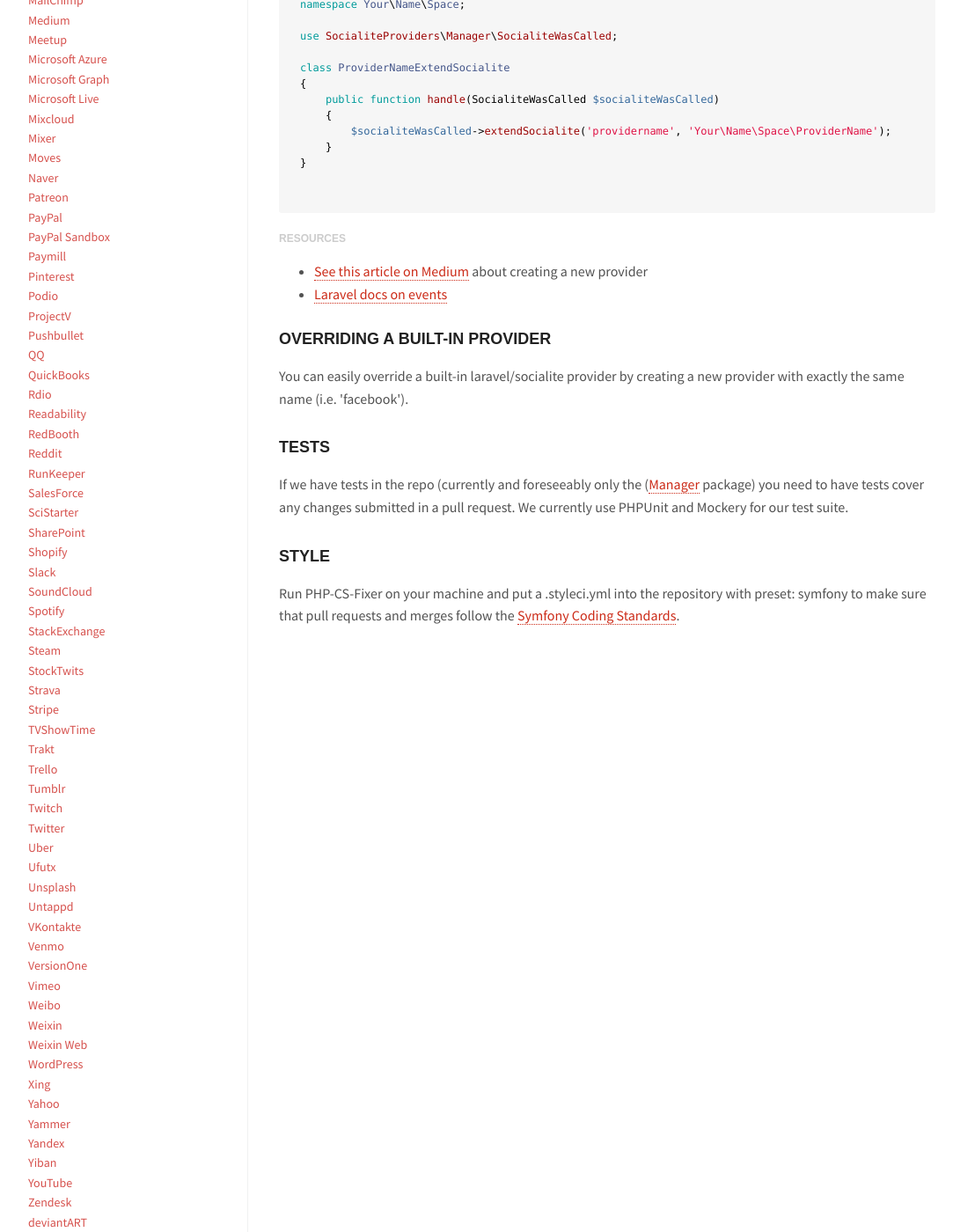
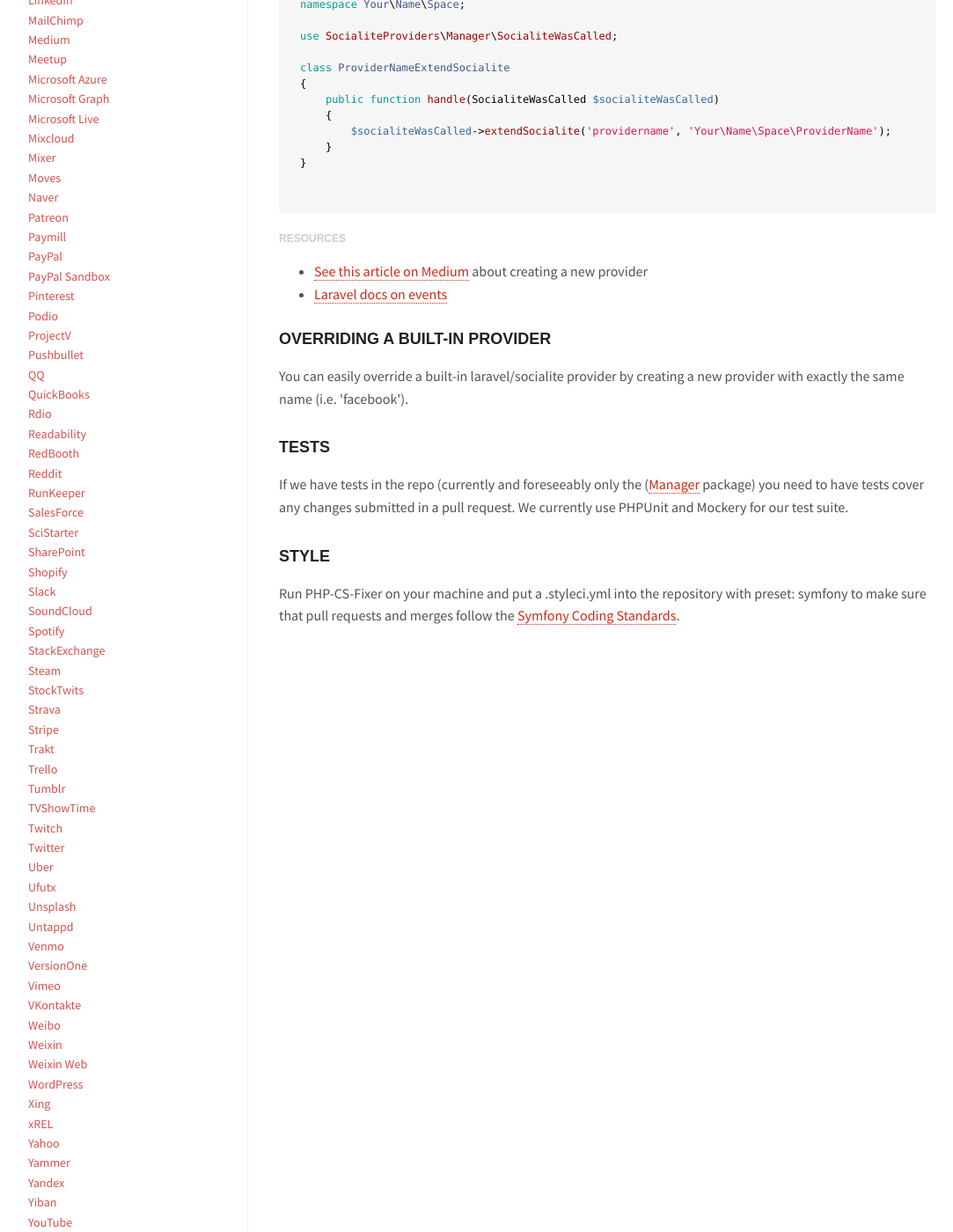
Before and after one commit to SocialiteProviders/socialiteproviders.github.io, a Jekyll site: the page built from index.html, in a window 1280 px wide and 1400 px high, scrolled down 1246 px. Shown: the whole window at 88% size, without its empty margins (64-1147 px from the left). Built offline with Jekyll 4.4.1, drawn with Linux system fonts in a browser that asks for light colours; nearby versions of some CDN libraries; some web fonts are replaced.

Commit message:
Change sidebar item sort method to natural

```diff
--- a/_includes/sidebar.html
+++ b/_includes/sidebar.html
@@ -3,7 +3,7 @@
   <h6 id="providers">Providers</h6>
 
   <ul>
-  {% assign dataProviders = (site.data.providers | sort: 'name') %}
+  {% assign dataProviders = (site.data.providers | sort_natural: 'name') %}
   {% for provider in dataProviders %}
     <li>
       <a href="/providers/{{ provider.name | downcase | replace:' ','-' }}" target="_blank">
```
